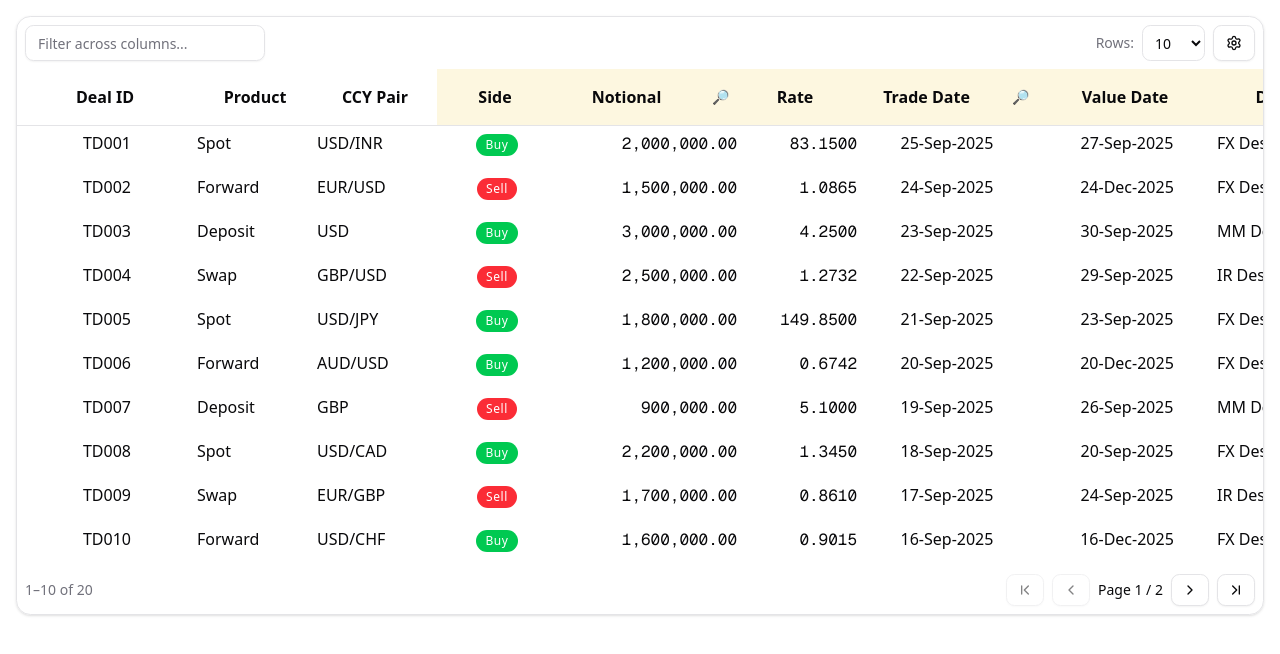
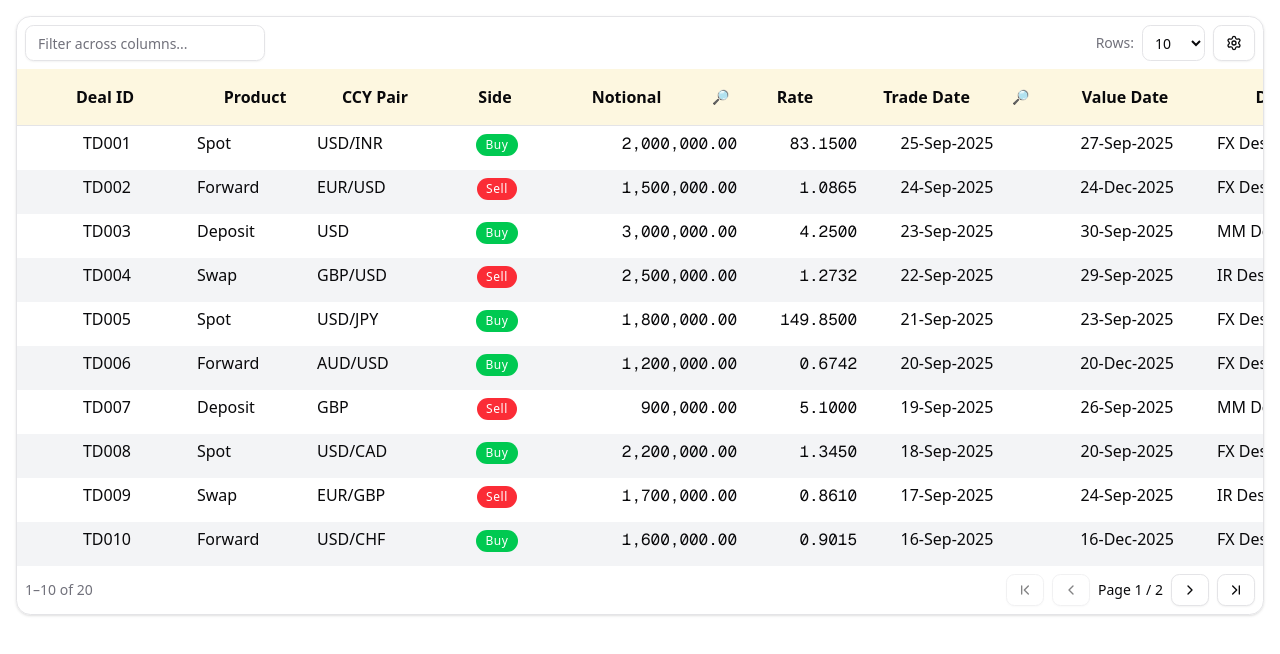
Before and after one commit to DhirajPanchal/kalpavriksha, a Next.js app in the folder adg_20250927/: page /t2 in a window 1280 px wide. Shown: the top 654 px of the page. Built offline with nearby package versions, Linux system fonts and the light colour scheme.

Commit message:
PT20251008-01 Overlap

```diff
--- a/adg_20250927/components/adg-v2/adg-datagrid-v2.tsx
+++ b/adg_20250927/components/adg-v2/adg-datagrid-v2.tsx
@@ -105,9 +105,7 @@ export default function AdgDataGridV2<T>({
   const globalFilterFn = (row: Row<T>, _columnId: string, filterValue: string) => {
     if (!filterValue) return true;
     const v = filterValue.toLowerCase();
-    return Object.values(row.original as any).some((val) =>
-      String(val ?? "").toLowerCase().includes(v)
-    );
+    return Object.values(row.original as any).some((val) => String(val ?? "").toLowerCase().includes(v));
   };
 
   const table = useReactTable({
@@ -122,16 +120,7 @@ export default function AdgDataGridV2<T>({
       if (meta?.filter?.kind === "date") filterFn = "date";
       return { ...c, id, filterFn };
     }),
-    state: {
-      sorting,
-      columnFilters,
-      columnVisibility,
-      rowSelection,
-      globalFilter,
-      columnPinning,
-      columnSizing,
-      columnOrder,
-    },
+    state: { sorting, columnFilters, columnVisibility, rowSelection, globalFilter, columnPinning, columnSizing, columnOrder },
     onSortingChange: setSorting,
     onColumnFiltersChange: setColumnFilters,
     onColumnVisibilityChange: setColumnVisibility,
@@ -152,10 +141,7 @@ export default function AdgDataGridV2<T>({
 
   React.useEffect(() => {
     applySettingsToTable(table, settings);
-    const left = settings.columns
-      .filter((c) => c.pin === "left")
-      .sort((a, b) => a.order - b.order)
-      .map((c) => c.id);
+    const left = settings.columns.filter((c) => c.pin === "left").sort((a, b) => a.order - b.order).map((c) => c.id);
     setColumnPinning({ left, right: [] });
     onSettingsChange?.(settings);
     if (storageKey) saveSettingsToStorage(storageKey, settings);
@@ -165,16 +151,15 @@ export default function AdgDataGridV2<T>({
   const headerHeightPx = 56;
   const heightPx = config?.heightPx ?? rowHeightPx * 10 + headerHeightPx + 44;
 
-  const paletteVars: React.CSSProperties =
-    settings.palette === "blue"
-      ? ({
-          ["--adg-head-bg" as any]: "color-mix(in srgb, var(--primary) 10%, var(--background))",
-          ["--adg-pin-bg" as any]: "var(--background)",
-        } as React.CSSProperties)
-      : ({
-          ["--adg-head-bg" as any]: "color-mix(in srgb, rgb(156 163 175) 16%, var(--background))",
-          ["--adg-pin-bg" as any]: "var(--background)",
-        } as React.CSSProperties);
+  // Palette: robust fallbacks to survive host app with missing vars
+  const isBlue = (settings.palette ?? "blue") === "blue";
+  const mixBlue = "color-mix(in srgb, var(--primary, rgb(30 64 175)) 10%, var(--background, white))";
+  const mixGray = "color-mix(in srgb, rgb(156 163 175) 16%, var(--background, white))";
+
+  const paletteVars: React.CSSProperties = {
+    ["--adg-head-bg" as any]: isBlue ? mixBlue : mixGray,
+    ["--adg-pin-bg" as any]: isBlue ? mixBlue : mixGray,
+  };
 
   return (
     <div className="w-full">
--- a/adg_20250927/components/adg-v2/adg-grid-virtual.tsx
+++ b/adg_20250927/components/adg-v2/adg-grid-virtual.tsx
@@ -6,6 +6,7 @@ import { Table, flexRender } from "@tanstack/react-table";
 import { useVirtualizer } from "@tanstack/react-virtual";
 import AdgHeaderRow from "./adg-header";
 import { Tooltip, TooltipContent, TooltipProvider, TooltipTrigger } from "@/components/ui/tooltip";
+import { cn } from "@/lib/utils";
 
 type Align = "left" | "center" | "right";
 
@@ -57,11 +58,20 @@ export default function AdgGridVirtual<T>({
     }
   };
 
+  const cellStyle = (index: number) => {
+    let compose: string = index % 2 ? "bg-gray-100 dark:bg-gray-700" : "bg-white dark:bg-gray-600";
+    return compose;
+  };
+
   const initialHeight = rows.length * rowHeightPx;
   const totalSize = mounted ? rowVirtualizer.getTotalSize() : initialHeight;
 
   return (
-    <div ref={parentRef} className="relative overflow-auto" style={{ maxHeight: heightPx }}>
+    <div
+      ref={parentRef}
+      className="relative overflow-auto"
+      style={{ maxHeight: heightPx, isolation: "isolate" }}
+    >
       <table className="table-fixed border-separate border-spacing-0 w-max" style={{ width: tableWidth }}>
         <AdgHeaderRow table={table} headerHeightPx={headerHeightPx} defaultHeaderWrap={defaultCellWrap} />
 
@@ -89,12 +99,13 @@ export default function AdgGridVirtual<T>({
                   const meta: any = cell.column.columnDef.meta ?? {};
                   const align: Align = meta.align ?? defaultAlignForType(meta.type);
                   const wrap: string = meta.wrap ?? defaultCellWrap;
+                  const pinned = cell.column.getIsPinned();
 
                   const rawValue = row.getValue(cell.column.id) as any;
                   const text = typeof rawValue === "string" ? rawValue : String(rawValue ?? "");
 
                   const content = (
-                    <div className={wrapClass(wrap)} style={{ height: rowHeightPx, lineHeight: `${rowHeightPx - 10}px` }}>
+                    <div className={cn(wrapClass(wrap), cellStyle(row.index))} style={{ height: rowHeightPx, lineHeight: `${rowHeightPx - 10}px` }}>
                       {flexRender(cell.column.columnDef.cell, cell.getContext())}
                     </div>
                   );
@@ -102,12 +113,15 @@ export default function AdgGridVirtual<T>({
                   return (
                     <td
                       key={cell.id}
+                      data-pinned={pinned ? "true" : "false"}
                       style={{
                         width: cell.column.getSize(),
-                        position: cell.column.getIsPinned() ? ("sticky" as const) : undefined,
-                        left: cell.column.getIsPinned() ? cell.column.getStart("left") : undefined,
-                        zIndex: cell.column.getIsPinned() ? 30 : undefined,
-                        background: cell.column.getIsPinned() ? "var(--adg-pin-bg)" : undefined,
+                        position: pinned ? ("sticky" as const) : undefined,
+                        left: pinned ? cell.column.getStart("left") : undefined,
+                        zIndex: pinned ? 140 : 10,
+                        background: pinned
+                          ? "var(--adg-pin-bg, var(--adg-head-bg, var(--background)))"
+                          : "var(--background)",
                         height: rowHeightPx,
                       }}
                       className={alignClass(align)}
--- a/adg_20250927/components/adg-v2/adg-header.tsx
+++ b/adg_20250927/components/adg-v2/adg-header.tsx
@@ -9,16 +9,16 @@ import { FilterButton } from "./adg-filters-adv";
 type Align = "left" | "center" | "right";
 
 /**
- * AdgHeaderRow
- * - Sticky header with pin-aware cells (left pin)
- * - Header text is CENTER aligned by default
- * - Filter button does not trigger sort (stops event propagation)
- * - Uses a 2-column CSS grid (1fr for title/sort, auto for filter icon) so the title remains centered
+ * Hardened header row:
+ * - Header text CENTER by default
+ * - Pin-aware layering with higher z-index
+ * - Fallback background if CSS vars are missing
+ * - Overlay layer defeats host apps that force white backgrounds on <th>
  */
 export default function AdgHeaderRow<T>({
   table,
   headerHeightPx = 56,
-  defaultHeaderWrap = "single", // accepts "single" | "multi" but typed as string to match your snapshot
+  defaultHeaderWrap = "single",
 }: {
   table: Table<T>;
   headerHeightPx?: number;
@@ -33,46 +33,56 @@ export default function AdgHeaderRow<T>({
   const justify = (a?: Align) =>
     a === "left" ? "justify-start" : a === "right" ? "justify-end" : "justify-center";
 
+  // sensible fallback if var(--adg-head-bg) is not defined by wrapper
+  const headBgFallback = "color-mix(in srgb, rgb(156 163 175) 16%, var(--background, white))";
+
   return (
     <thead
       style={{
         position: "sticky",
         top: 0,
-        zIndex: 40,
+        zIndex: 100, // ensure header is above body
         height: headerHeightPx,
-        background: "var(--adg-head-bg)",
+        background: "var(--adg-head-bg, " + headBgFallback + ")",
       }}
     >
       {table.getHeaderGroups().map((hg) => (
         <tr key={hg.id} style={{ height: headerHeightPx }}>
           {hg.headers.map((header) => {
             const meta: any = header.column.columnDef.meta ?? {};
-            // Default header alignment is CENTER
             const headerAlign: Align = meta.headerAlign ?? "center";
             const headerWrap: string = meta.headerWrap ?? defaultHeaderWrap;
+            const pinned = header.column.getIsPinned();
 
             return (
               <th
                 key={header.id}
+                data-pinned={pinned ? "true" : "false"}
                 style={{
                   width: header.getSize(),
-                  position: header.column.getIsPinned() ? ("sticky" as const) : undefined,
-                  left: header.column.getIsPinned()
-                    ? header.column.getStart("left")
-                    : undefined,
-                  zIndex: header.column.getIsPinned() ? 50 : undefined,
-                  background: header.column.getIsPinned()
-                    ? "var(--adg-pin-bg)"
-                    : undefined,
+                  position: pinned ? ("sticky" as const) : undefined,
+                  left: pinned ? header.column.getStart("left") : undefined,
+                  zIndex: pinned ? 200 : 120, // pinned header above everything
+                  background: pinned
+                    ? "var(--adg-pin-bg, var(--adg-head-bg, " + headBgFallback + "))"
+                    : "var(--adg-head-bg, " + headBgFallback + ")",
                 }}
-                className={cn("align-middle border-b", textAlign(headerAlign))}
+                className={cn("relative align-middle border-b", textAlign(headerAlign))}
               >
+                {/* overlay to defeat host CSS like th{ background:white !important } */}
+                <div
+                  aria-hidden
+                  className="absolute inset-0 pointer-events-none"
+                  style={{
+                    background: "var(--adg-head-bg, " + headBgFallback + ")",
+                    zIndex: 0,
+                  }}
+                />
                 {header.isPlaceholder ? null : (
                   <div
-                    className="grid grid-cols-[1fr_auto] items-center gap-1"
+                    className="relative grid grid-cols-[1fr_auto] items-center gap-1"
                     style={{ height: headerHeightPx }}
                   >
-                    {/* Title + sort lives in the 1fr track and is centered by headerAlign */}
                     <button
                       type="button"
                       className={cn(
@@ -80,9 +90,7 @@ export default function AdgHeaderRow<T>({
                         justify(headerAlign),
                         textAlign(headerAlign),
                         wrapClass(headerWrap),
-                        header.column.getCanSort()
-                          ? "cursor-pointer select-none"
-                          : undefined
+                        header.column.getCanSort() ? "cursor-pointer select-none" : undefined
                       )}
                       onClick={
                         header.column.getCanSort()
@@ -95,30 +103,17 @@ export default function AdgHeaderRow<T>({
                           : undefined
                       }
                     >
-                      {flexRender(
-                        header.column.columnDef.header,
-                        header.getContext()
-                      )}
-                      {({ asc: " ▲", desc: " ▼" } as any)[
-                        header.column.getIsSorted() as string
-                      ] ?? null}
+                      {flexRender(header.column.columnDef.header, header.getContext())}
+                      {({ asc: " ▲", desc: " ▼" } as any)[header.column.getIsSorted() as string] ?? null}
                     </button>
 
-                    {/* Filter trigger in the auto track; stops propagation so sort doesn't toggle */}
+                    {/* Filter trigger; stopPropagation so it doesn't toggle sort */}
                     {(() => {
                       const m: any = header.column.columnDef.meta;
                       if (!m?.filter) return null;
                       return (
-                        <span
-                          className="ml-1 inline-flex"
-                          onClick={(e) => e.stopPropagation()}
-                          onMouseDown={(e) => e.stopPropagation()}
-                        >
-                          <FilterButton
-                            table={table}
-                            column={header.column}
-                            meta={m.filter}
-                          />
+                        <span className="ml-1 inline-flex" onClick={(e) => e.stopPropagation()} onMouseDown={(e) => e.stopPropagation()}>
+                          <FilterButton table={table} column={header.column} meta={m.filter} />
                         </span>
                       );
                     })()}
```
